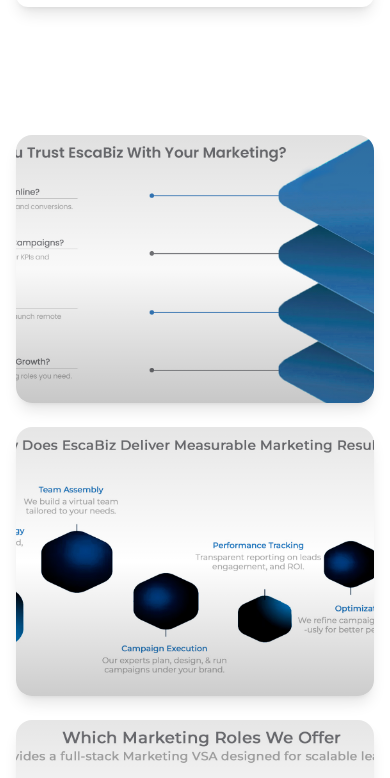
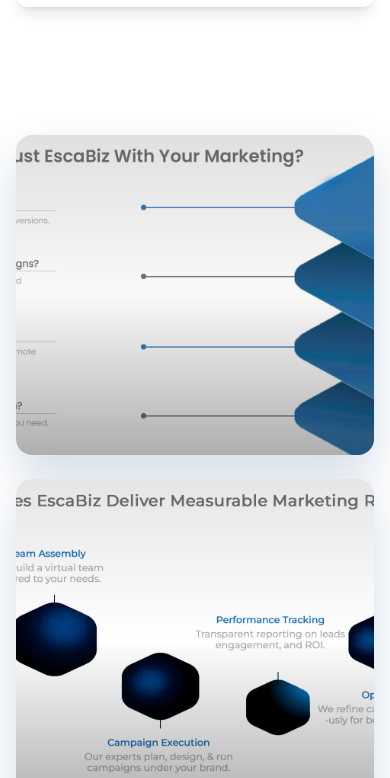
Before and after one commit to Sharmeen-Rauf/escabiz, a Next.js app: page /virtual-staff-augmentation/marketing-vsa in a window 390 px wide. Shown: the part 3380-4158 px from the top of the page. Built offline with nearby package versions, Linux system fonts and the light colour scheme.

Commit message:
Refactor marketing banners section in Marketing VSA page to improve layout and responsiveness. Update grid structure and image dimensions for better visual presentation and consistency.

```diff
--- a/src/app/virtual-staff-augmentation/marketing-vsa/page.tsx
+++ b/src/app/virtual-staff-augmentation/marketing-vsa/page.tsx
@@ -323,13 +323,14 @@ export default function MarketingVSAPage() {
 
         {/* Banners showcase */}
         <section className="w-full bg-white py-12">
-          <div className="w-full max-w-6xl mx-auto px-4 grid grid-cols-1 gap-6 md:grid-cols-2 lg:grid-cols-3">
-            {["/marketing1.jpg", "/marketing2.jpg", "/marketing3.jpg"].map((src, i) => (
+          <div className="w-full max-w-7xl mx-auto px-4 sm:px-6 lg:px-8">
+            <div className="grid grid-cols-1 gap-6 md:grid-cols-2 lg:grid-cols-3">
+              {['/marketing1.jpg', '/marketing2.jpg', '/marketing3.jpg'].map((src, i) => (
                 <div
                   key={src}
-                className="relative w-full overflow-hidden rounded-2xl shadow-lg aspect-[4/3] sm:aspect-[5/4] lg:aspect-[4/5]"
+                  className="relative w-full h-[320px] sm:h-[360px] lg:h-[420px] rounded-2xl overflow-hidden shadow-[0_20px_45px_rgba(18,64,124,0.18)]"
                   data-aos="fade-up"
-                data-aos-delay={i * 100}
+                  data-aos-delay={i * 120}
                 >
                   <Image
                     src={src}
@@ -339,9 +340,10 @@ export default function MarketingVSAPage() {
                     sizes="(max-width: 640px) 100vw, (max-width: 1024px) 50vw, 33vw"
                     priority={i === 0}
                   />
-                <div className="absolute inset-0 bg-gradient-to-b from-black/10 via-transparent to-black/20 pointer-events-none" />
+                  <div className="absolute inset-0 bg-gradient-to-b from-black/10 via-transparent to-black/30 pointer-events-none" />
                 </div>
               ))}
+            </div>
           </div>
         </section>
 
```
Lines whose indentation alone changed are shown as unchanged.
